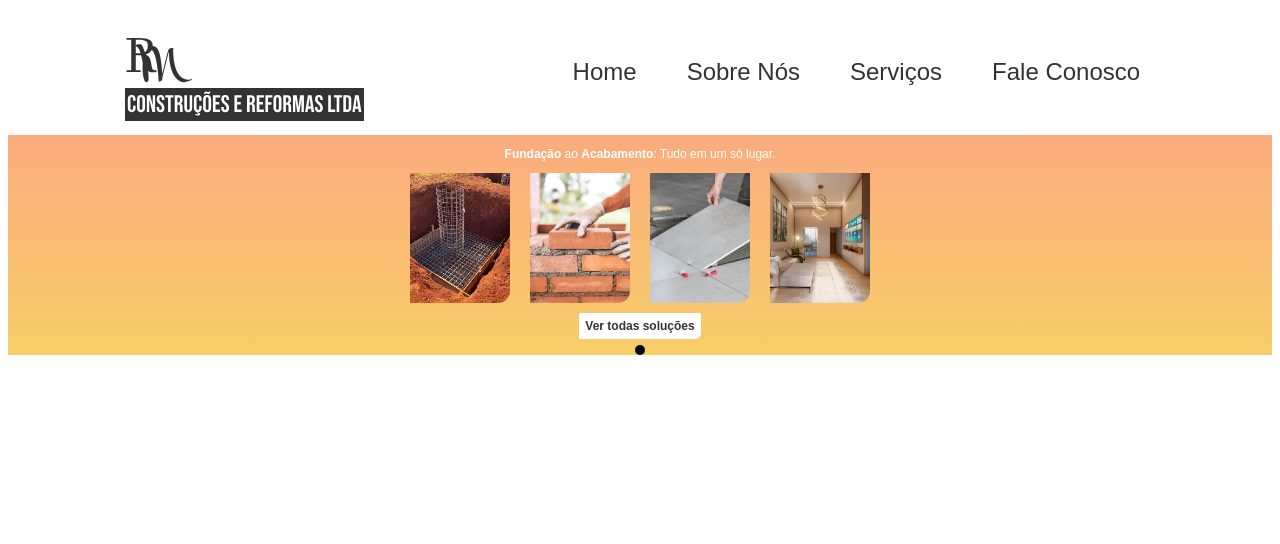
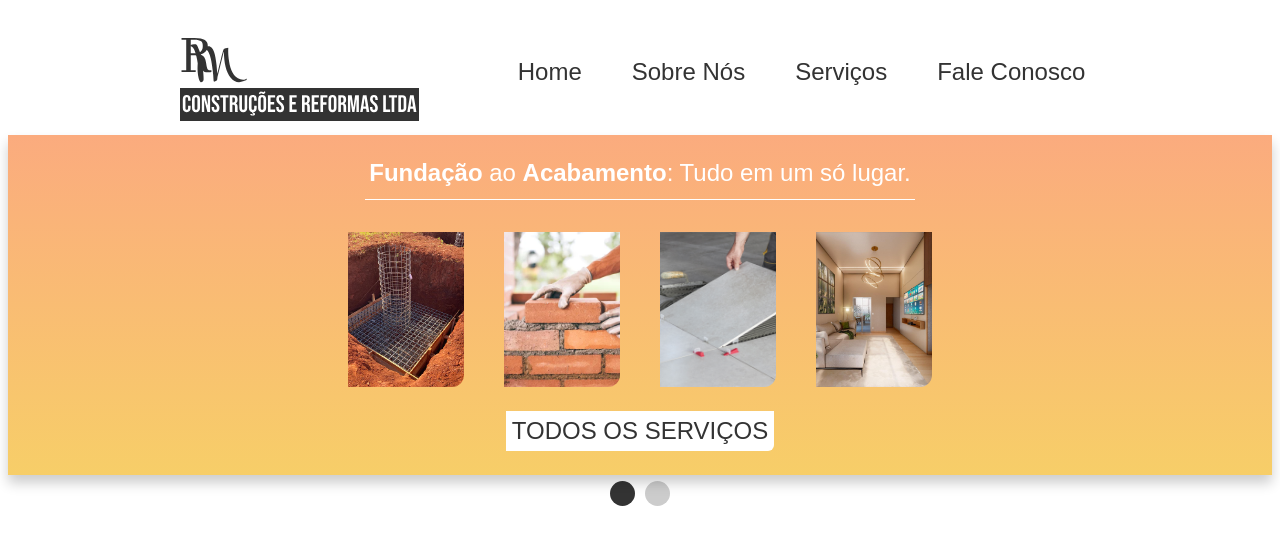
Before and after one commit to Rodincrivel/site-rm-construcao, a React (Vite) app in the folder frontend/: page / in a window 1280 px wide. Shown: the top 544 px of the page. Built offline with nearby package versions, Linux system fonts and the light colour scheme.

Commit message:
primeiro slide mobile e desktop finalizado

```diff
--- a/frontend/src/components/carrossel.jsx
+++ b/frontend/src/components/carrossel.jsx
@@ -9,44 +9,34 @@ const Carrossel = () => {
     const [activeSlide, setActiveSlide] = useState(0);
 
     const slides = [
-        [Fundacao, Alvenaria, Porcelanato, Modelo],
+        {
+            background: "linear-gradient(to bottom, #FBAB7E 0%, #F7CE68 100%)",
+            content: (
+                <>
+                    <div className="carrossel-text">
+                        <span className="semibold">Fundação</span> ao <span className="semibold">Acabamento</span>: Tudo em um só lugar.
+                    </div>
+                    <div className="carrossel-line"></div>
+                    <div className="slides">
+                        {[Fundacao, Alvenaria, Porcelanato, Modelo].map((image, i) => (
+                            <div key={i} className="carrossel-item" style={{ backgroundImage: `url(${image})` }}></div>
+                        ))}
+                    </div>
+                    <button className="ver-todas">TODOS OS SERVIÇOS</button>
+                </>
+            )
+        },
+        {
+            background: "#000",
+        }
     ];
 
-    useEffect(() => {
-        const interval = setInterval(() => {
-            setActiveSlide((prev) => (prev === slides.length - 1 ? 0 : prev + 1));
-        }, 30000);
-        return () => clearInterval(interval);
-    }, [slides.length]);
-
     return (
-        <section
-            className="carrossel"
-            style={{
-                width: "100%",
-                background: activeSlide === 0
-                    ? "linear-gradient(to bottom, #FBAB7E 0%, #F7CE68 100%)"
-                    : "none"
-            }}
-        >
-            <div className="carrossel-text" style={{ margin: "12px 0" }}>
-                <span className="semibold">Fundação</span> ao <span className="semibold">Acabamento</span>: Tudo em um só lugar.
-            </div>
-            <div className="slides" style={{ transform: `translateX(-${activeSlide * 100}%)`, width: "100%" }}>
-                {slides.map((slide, index) => (
-                    <div className="slide" key={index}>
-                        {slide.map((image, i) => (
-                            <div
-                                key={i}
-                                className="carrossel-item"
-                                style={{ backgroundImage: `url(${image})` }}
-                            ></div>
-                        ))}
-                    </div>
-                ))}
-            </div>
-            <button className="ver-todas">Ver todas soluções</button>
-            <div className="indicators" style={{ marginTop: "6px", textAlign: "center" }}>
+        <>
+            <section className="carrossel" style={{ width: "100%", background: slides[activeSlide].background }}>
+                {slides[activeSlide].content}
+            </section>
+            <div className="indicators-wrapper">
                 {slides.map((_, index) => (
                     <span
                         key={index}
@@ -55,7 +45,7 @@ const Carrossel = () => {
                     ></span>
                 ))}
             </div>
-        </section>
+        </>
     );
 };
 
--- a/frontend/src/style/carrossel.css
+++ b/frontend/src/style/carrossel.css
@@ -6,14 +6,24 @@
     flex-direction: column;
     align-items: center;
     text-align: center;
+    box-shadow: 0px 8px 12px rgba(0, 0, 0, 0.2); /* Sombra na parte inferior */
+
 }
 
-/* Estilização do texto acima do carrossel */
 .carrossel-text {
     font-family: 'Poppins', sans-serif;
     font-size: 12px;
     color: #ffffff;
-    margin-bottom: 10px;
+    margin-top: 12px;
+    margin-bottom: 12px;
+}
+
+.carrossel-line {
+    width: 80%;
+    max-width: 325px;
+    height: 1px;
+    background-color: #ffffff;
+    margin-bottom: 24px;
 }
 
 .carrossel-text .semibold {
@@ -25,6 +35,8 @@
     display: flex;
     transition: transform 0.5s ease-in-out;
     width: 100%;
+    justify-content: center;
+    gap: 20px;
 }
 
 .slide {
@@ -46,44 +58,71 @@
 
 /* Botão abaixo das imagens */
 .ver-todas {
-    margin-top: 10px;
+    margin-top: 12px;
     background-color: #ffffff;
     color: #333333;
-    font-family: 'Poppins', sans-serif;
+    font-family: 'Bebas Neue', sans-serif;
     font-size: 12px;
     padding: 6px;
     border: none;
     cursor: pointer;
     border-bottom-right-radius: 6px;
     transition: background 0.3s ease;
-    font-weight: 600;
+    margin-bottom: 12px;
 }
 
 .ver-todas:hover {
     background-color: #f0f0f0;
 }
 
-/* Indicadores */
-.indicators {
-    display: flex;
-    margin-top: 24px;
+/* Indicadores fora do carrossel */
+.indicators-wrapper {
+    margin-top: 6px;
+    text-align: center;
 }
 
+/* Cada indicador: 50x50, círculo */
 .dot {
-    width: 10px;
-    height: 10px;
-    background-color: gray;
+    display: inline-block;
+    width: 25px;
+    height: 25px;
+    background-color: #ccc;
+    /* inativo: cinza */
     border-radius: 50%;
+    margin: 0 5px;
     cursor: pointer;
+    line-height: 50px;
+    text-align: center;
+    vertical-align: middle;
 }
 
+/* Indicador ativo */
 .dot.active {
-    background-color: black;
+    background-color: #333;
+    /* cor ativa (mantida conforme sua escolha) */
 }
 
 @media (min-width: 1024px) {
     .carrossel-item {
-        width: 100px;
-        height: 130px;
+        width: 116px;
+        height: 155.24px;
+    }
+
+    .slides {
+        gap: 40px;
+    }
+    .carrossel-text {
+        font-size: 24px;
+        margin-top: 24px;
+    }
+
+    .carrossel-line {
+        max-width: 550px;
+        margin-bottom: 32px;
+    }
+    .ver-todas {
+        font-size: 24px;
+        margin-top: 24px;
+        margin-bottom: 24px;
     }
 }
--- a/frontend/src/style/header.css
+++ b/frontend/src/style/header.css
@@ -19,7 +19,8 @@
 .menu {
     position: fixed;
     top: 0;
-    left: -100%; /* Escondido inicialmente */
+    left: -100%;
+    /* Escondido inicialmente */
     width: 100%;
     max-width: 269px;
     height: 100vh;
@@ -27,9 +28,9 @@
     display: flex;
     flex-direction: column;
     align-items: start;
-    margin-left: 24px;
     padding-top: 20px;
-    transition: left 0.3s ease-in-out; /* Transição suave */
+    transition: left 0.3s ease-in-out;
+    z-index: 1;
 }
 
 /* Quando o menu estiver aberto */
@@ -48,6 +49,7 @@
     list-style: none;
     padding: 0;
     text-align: start;
+    margin-left: 24px;
 }
 
 .menu li {
@@ -62,19 +64,22 @@
 }
 
 @media (min-width: 1080px) {
+
     /* Remove o ícone do menu */
     .menu-icon {
         display: none;
     }
 
     .header {
-        justify-content: space-around;
+        justify-content: center;
+        gap: 60px;
     }
 
 
     /* Estiliza o menu para telas grandes */
     .menu {
-        position: static; /* Remove o posicionamento fixo */
+        position: static;
+        /* Remove o posicionamento fixo */
         width: auto;
         height: auto;
         max-width: none;
@@ -90,7 +95,8 @@
     .menu ul {
         display: flex;
         flex-direction: row;
-        gap: 20px; /* Espaço entre os itens */
+        gap: 20px;
+        /* Espaço entre os itens */
     }
 
     .menu li {
```
